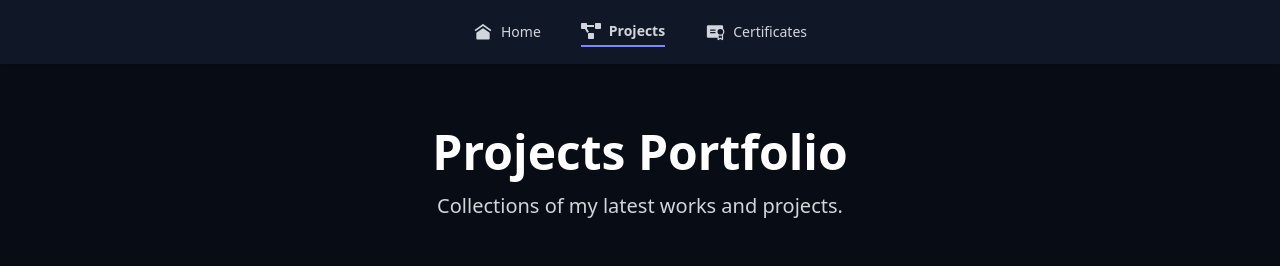
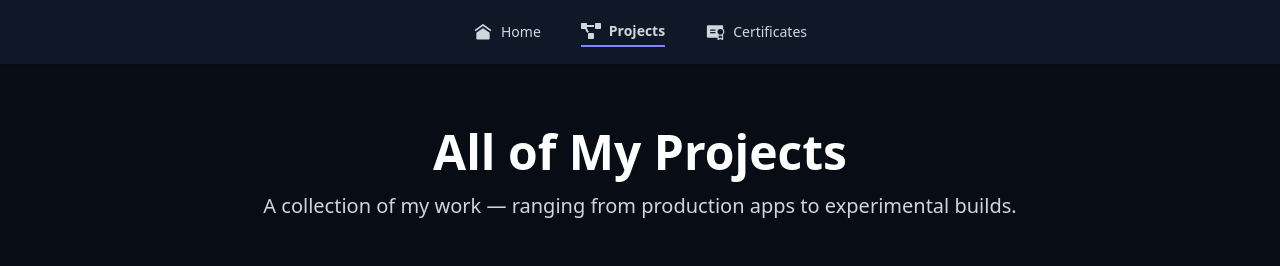
Before and after one commit to kamaldev10/nextjs-portofolio, a Next.js app: page /projects in a window 1280 px wide. Shown: the top 266 px of the page. Built offline with nearby package versions, Linux system fonts and the light colour scheme; grey boxes are pictures that could not be loaded.

Commit message:
style: change title and subtitle

```diff
--- a/src/app/projects/page.tsx
+++ b/src/app/projects/page.tsx
@@ -6,10 +6,11 @@ export default function ProjectsListPage() {
     <section className='container mx-auto max-w-7xl px-4 py-12 md:py-16'>
       <header className='text-center mb-8 md:mb-12'>
         <h1 className='text-4xl md:text-5xl font-extrabold text-gray-900 dark:text-white mb-2 md:mb-4'>
-          Projects Portfolio
+          All of My Projects
         </h1>
         <p className='text-base md:text-xl text-gray-700 dark:text-gray-300'>
-          Collections of my latest works and projects.
+          A collection of my work — ranging from production apps to experimental
+          builds.
         </p>
       </header>
       <div className='grid grid-cols-1 sm:grid-cols-2 lg:grid-cols-3 gap-4 sm:gap-8'>
```
